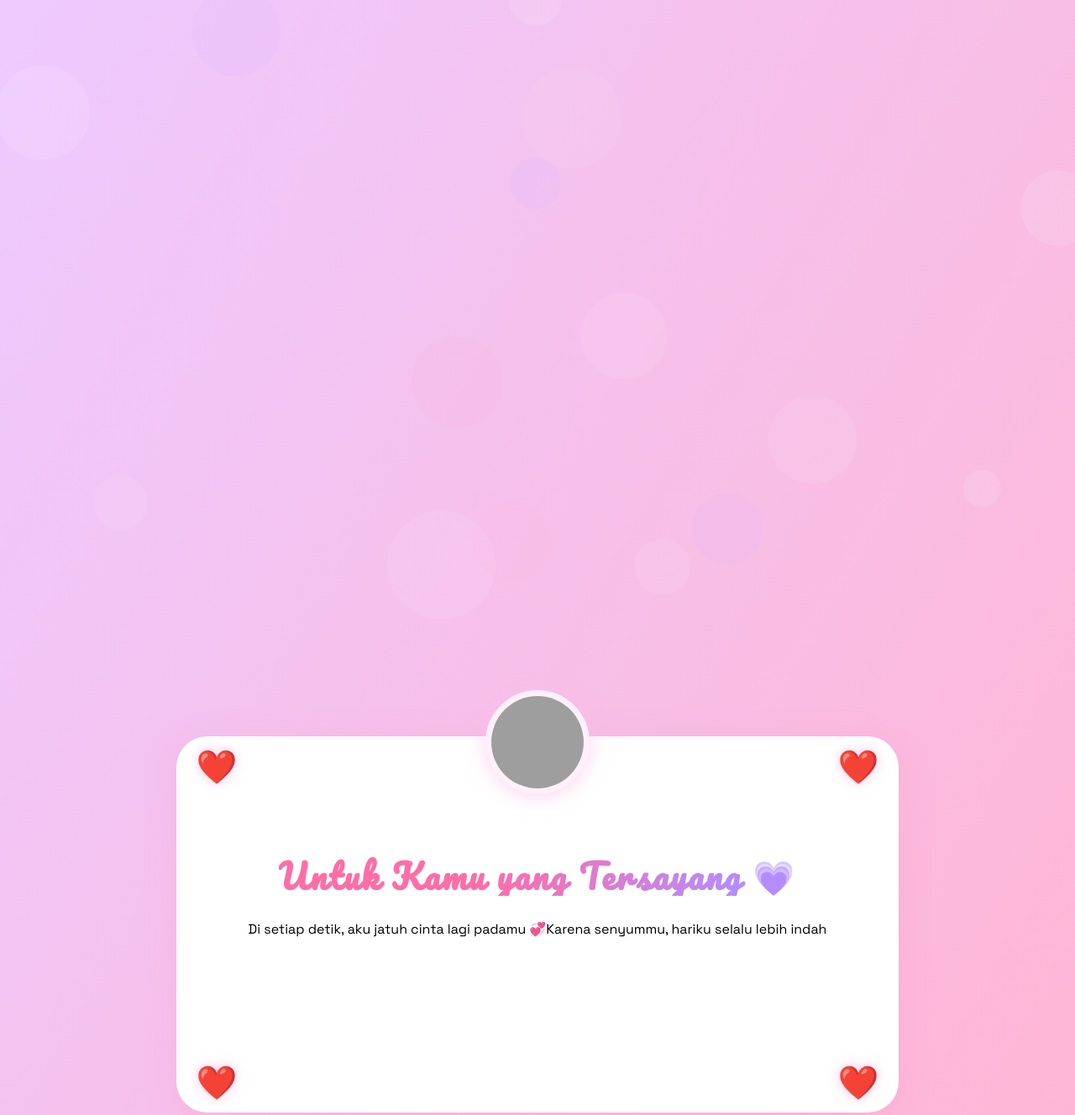
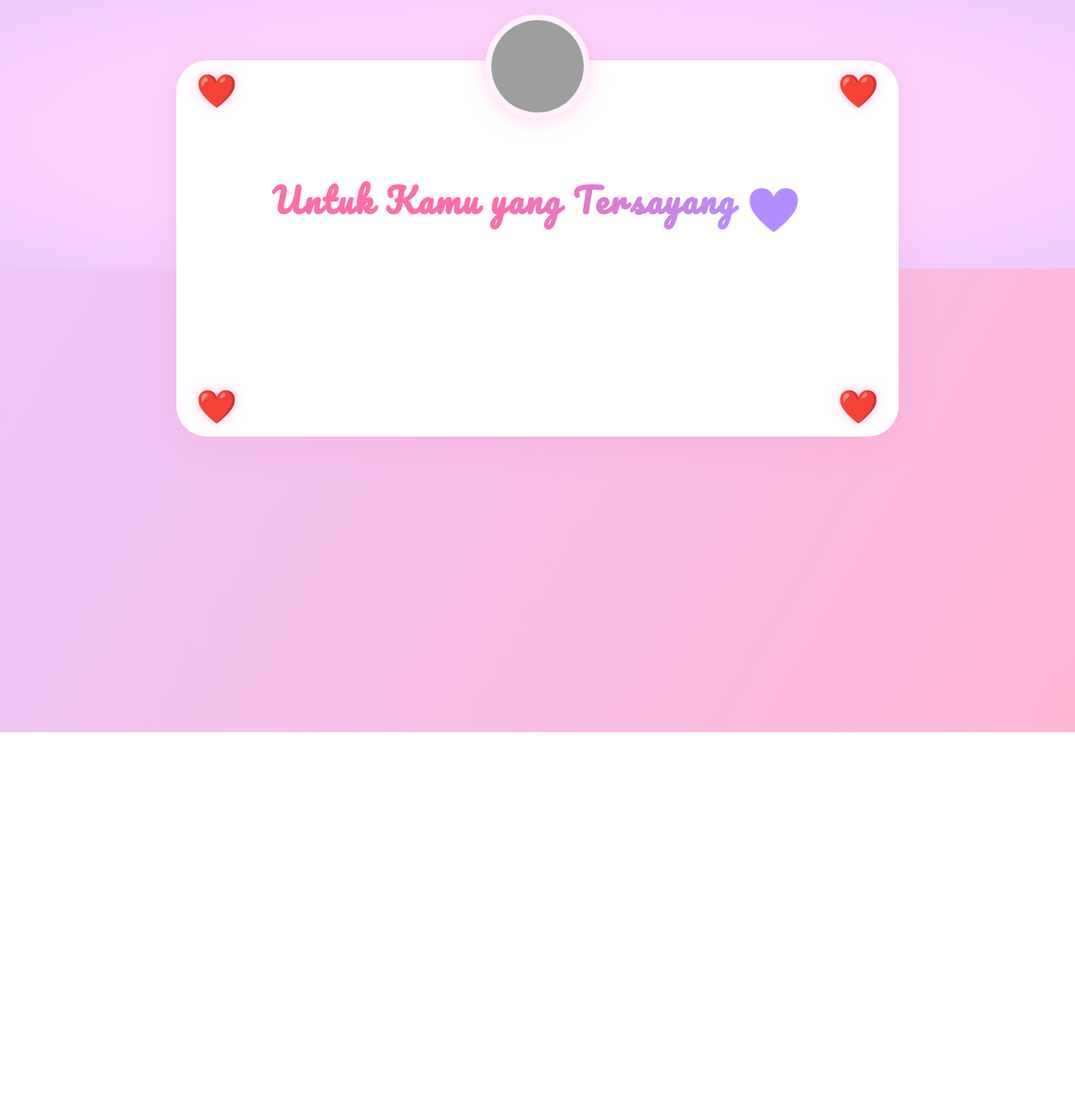
Before and after one commit to ererew/ecaagemesz, a website: page index.html in a window 1280 px wide. Shown: the top 1328 px of the page at 84% size. After the commit the page ends 872 px from the top, so only its background shows below. Drawn offline with Linux system fonts and the light colour scheme; grey boxes are pictures that could not be loaded.

Commit message:
Update index.html

```diff
--- a/index.html
+++ b/index.html
@@ -4,25 +4,24 @@
   <meta charset="UTF-8" />
   <title>Untuk Kamu yang Tersayang 💗</title>
   <meta name="viewport" content="width=device-width, initial-scale=1.0"/>
-  <!-- FONT: Space Grotesk (Gen Z), Pacifico -->
   <link rel="stylesheet" href="https://fonts.googleapis.com/css2?family=Space+Grotesk:wght@400;700&family=Pacifico&display=swap">
   <link rel="stylesheet" href="style.css">
 </head>
 <body>
-  <canvas id="bubble-bg"></canvas>
+  <div class="bg-pink"></div>
   <div class="container">
-    <!-- Border love di sudut -->
+    <!-- Icon love di sudut -->
     <div class="love-corner love-tl">❤️</div>
     <div class="love-corner love-tr">❤️</div>
     <div class="love-corner love-bl">❤️</div>
     <div class="love-corner love-br">❤️</div>
-    <!-- Foto -->
+    <!-- Foto profil, floating -->
     <img src="foto-pacar.jpeg" class="avatar" alt="Pacarku">
-    <h1 class="judul">Untuk Kamu yang Tersayang 💗</h1>
-    <div id="lyrics-box" class="lyrics"></div>
-    <!-- Musik otomatis play -->
-    <audio id="bgm" src="music.mp3" autoplay loop></audio>
+    <!-- Judul gradient -->
+    <h1 class="judul">
+      Untuk Kamu yang Tersayang <span class="love-purple">💜</span>
+    </h1>
+    <!-- ... tambahkan lirik, animasi, dll di bawah sini -->
   </div>
-  <script src="script.js"></script>
 </body>
 </html>
```
